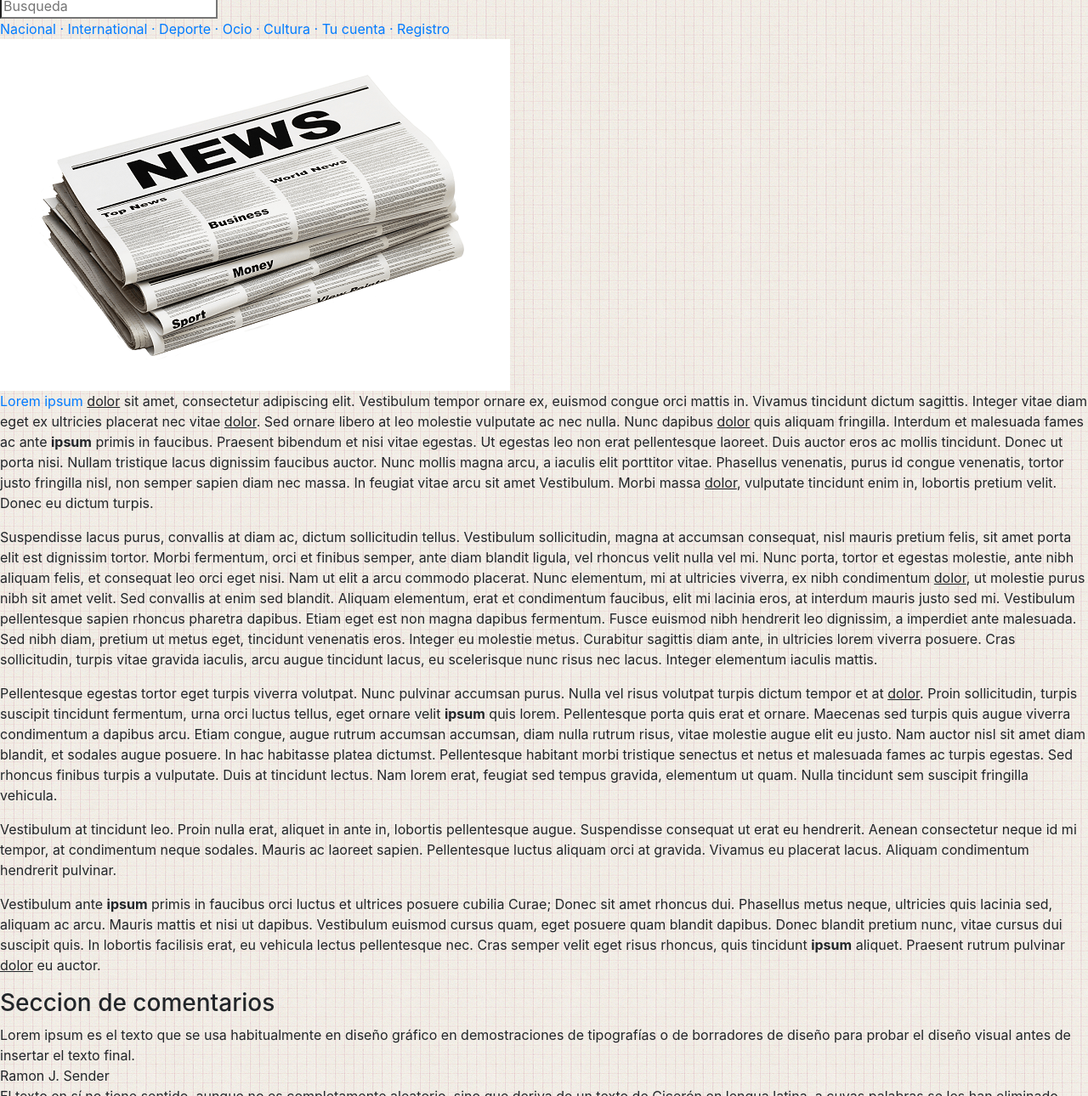
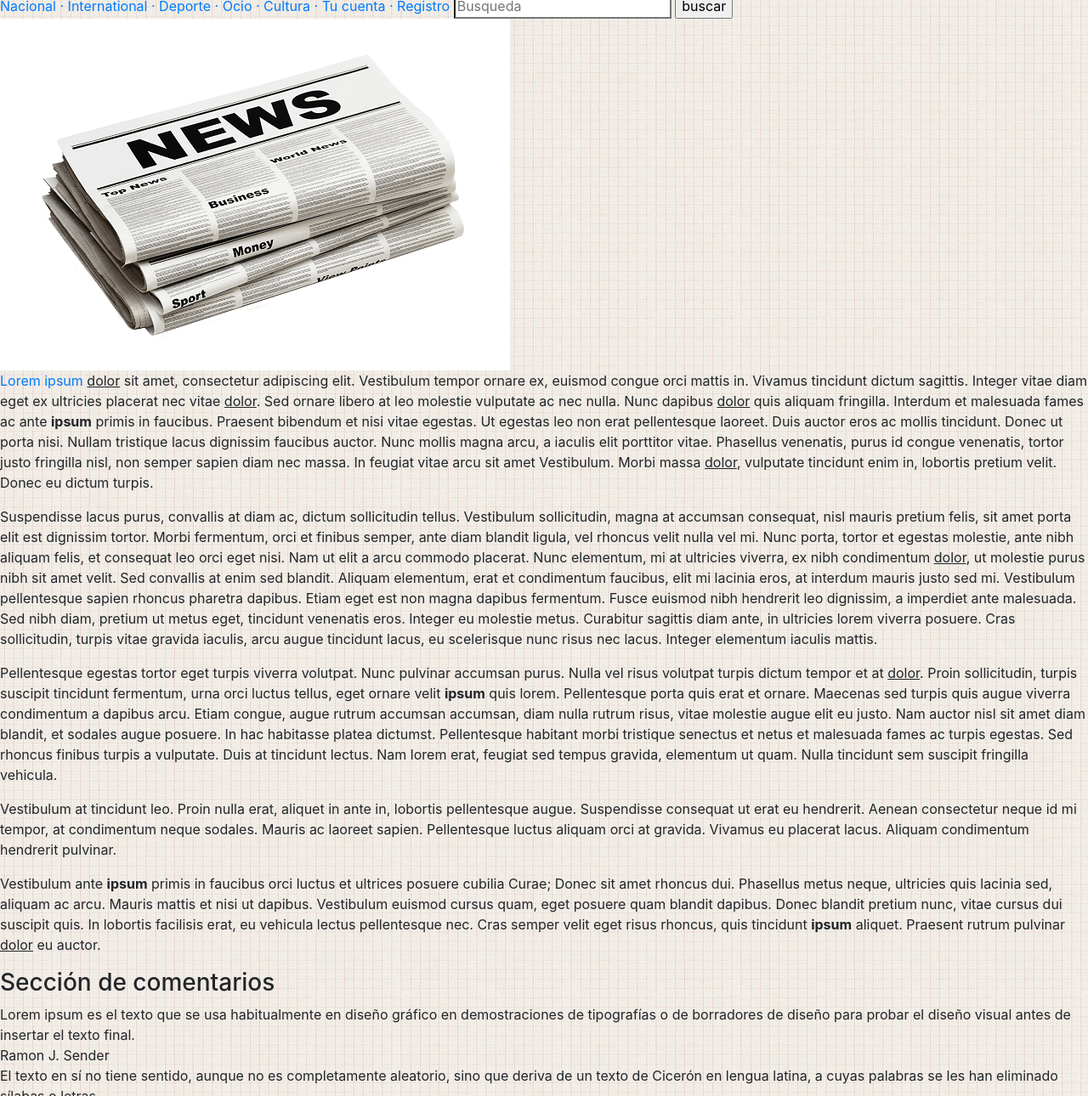
Before and after one commit to joviman69/Modulo4_Frontend_Avanzado, a website built with webpack: page src/detail.html in a window 1280 px wide. Shown: the part 64-1354 px from the top of the page at 85% size. Built offline with nearby package versions, Linux system fonts and the light colour scheme; data requests are answered from the project's data file.

Commit message:
Correcciones menores

```diff
--- a/src/detail.html
+++ b/src/detail.html
@@ -19,7 +19,7 @@
   </div>
 
 </section>
-<div><h3>Seccion de comentarios</h3></div>
+<div><h3>Sección de comentarios</h3></div>
 <section class="comments-list">
 
 </section>
--- a/src/includes/header.html
+++ b/src/includes/header.html
@@ -4,12 +4,11 @@
     <meta charset="UTF-8">
     <meta name="viewport" content="width=device-width, initial-scale=1.0">
     <meta http-equiv="X-UA-Compatible" content="ie=edge">
-    <title>Articles</title>
+    <title>aRTICOLS</title>
 </head>
 <body>
     <header class="web-header">
             <h1 class="web-title">aRTICOLS</h1>
-            <input type="search" placeholder="Busqueda" id="search" class="header-search">
             <nav class="header-menu">
                 <a href="index.html#nacional">Nacional · </a>
                 <a href="index.html#International">International · </a>
@@ -18,5 +17,7 @@
                 <a href="index.html#Cultura">Cultura · </a>
                 <a href="login.html">Tu cuenta · </a>
                 <a href="registro.html">Registro</a>
+                <input type="search" placeholder="Busqueda" id="search" class="header-search">
+                <input type="button" value='buscar'>
             </nav>
         </header>
```
